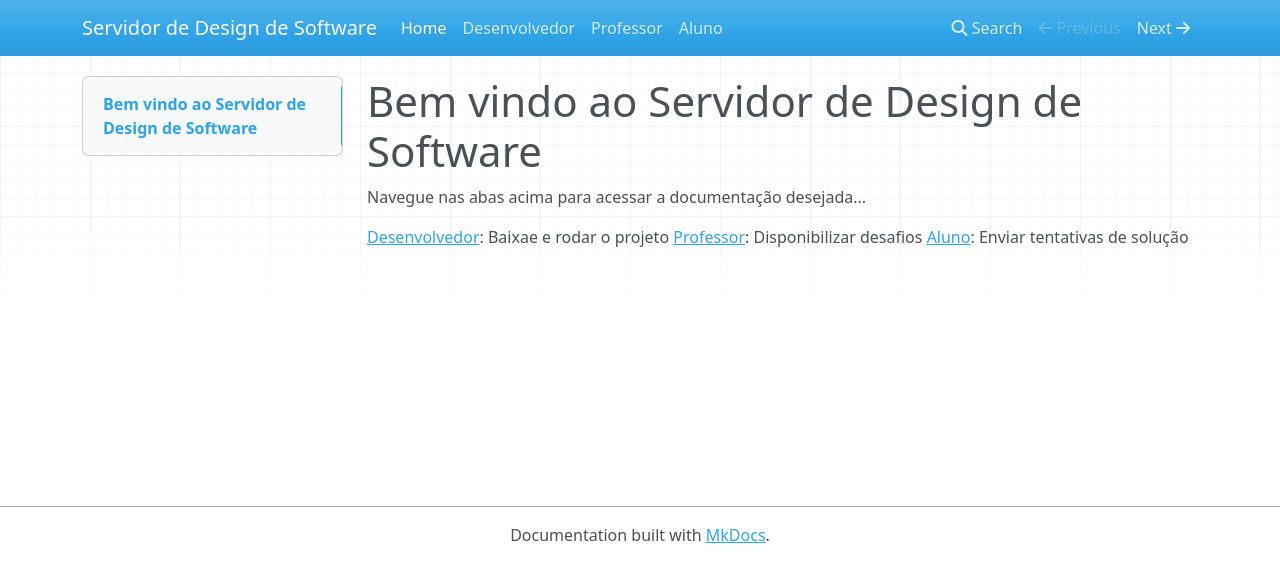
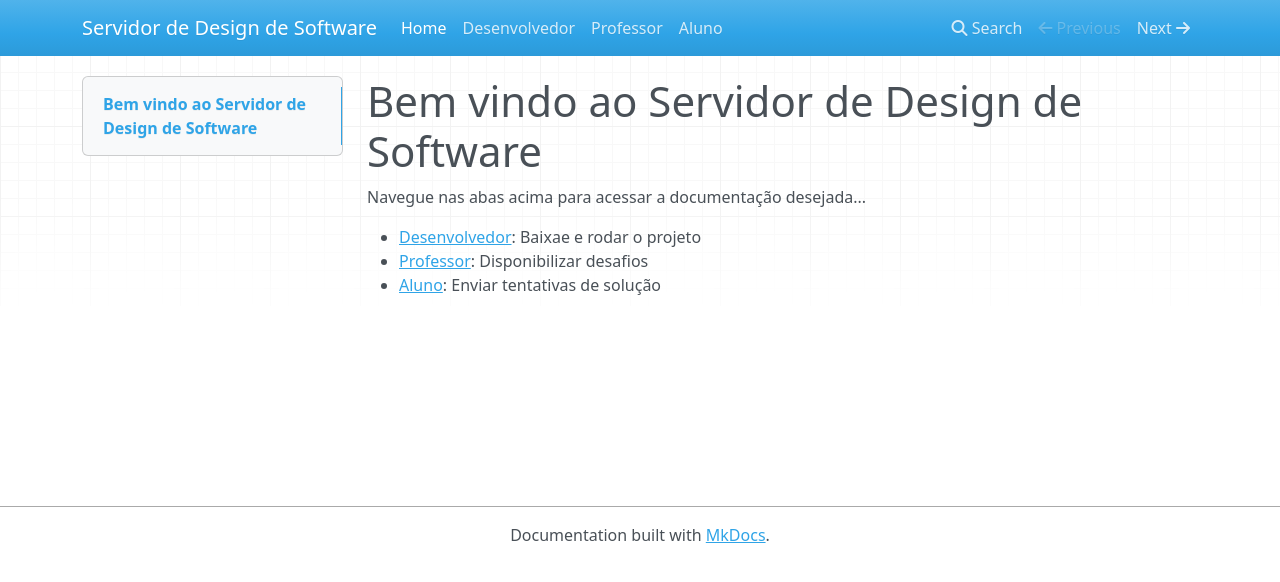
Before and after one commit to WarlenRodrigues/softdes-desafios, an MkDocs documentation site: the page built from docs/index.md, in a window 1280 px wide. Shown: the top 582 px of the page. Built offline with MkDocs 1.6.1, drawn with Linux system fonts in a browser that asks for light colours; nearby versions of some CDN libraries.

Commit message:
[FIX] Fixed format

```diff
--- a/docs/index.md
+++ b/docs/index.md
@@ -2,6 +2,6 @@
 
 Navegue nas abas acima para acessar a documentação desejada...
 
-[Desenvolvedor](https://warlenrodrigues.github.io/softdes-desafios/desenvolvedor/): Baixae e rodar o projeto
-[Professor](https://warlenrodrigues.github.io/softdes-desafios/professor/): Disponibilizar desafios
-[Aluno](https://warlenrodrigues.github.io/softdes-desafios/aluno/): Enviar tentativas de solução
+- [Desenvolvedor](https://warlenrodrigues.github.io/softdes-desafios/desenvolvedor/): Baixae e rodar o projeto
+- [Professor](https://warlenrodrigues.github.io/softdes-desafios/professor/): Disponibilizar desafios
+- [Aluno](https://warlenrodrigues.github.io/softdes-desafios/aluno/): Enviar tentativas de solução
```
